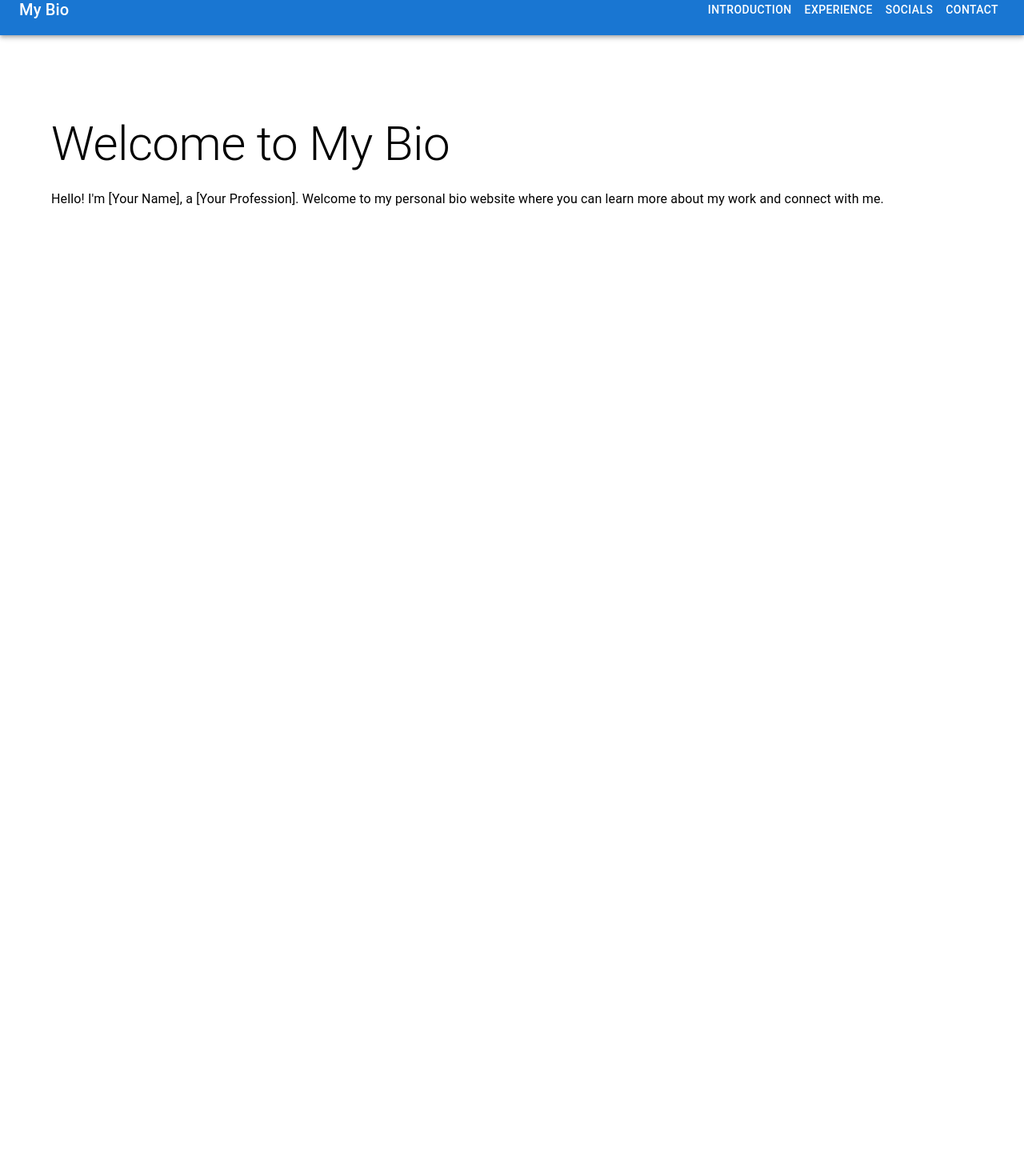
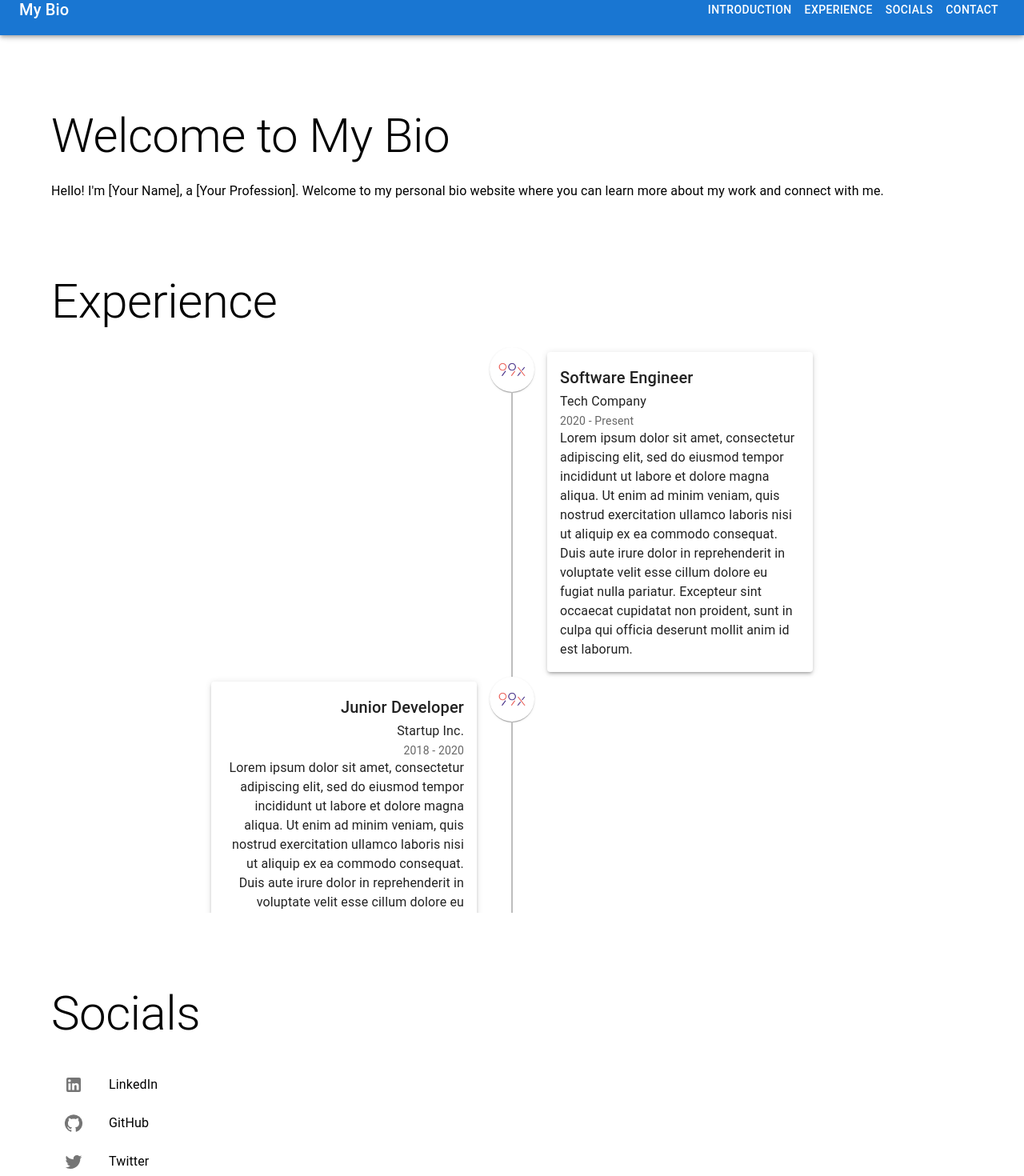
Before and after one commit to isuru117/portfolio, a React (Create React App) app: page / in a window 1280 px wide. Shown: the part 20-1490 px from the top of the page at 80% size. Before the commit the page ends 800 px from the top, so only its background shows below. Built offline with nearby package versions, Linux system fonts and the light colour scheme.

Commit message:
update App

```diff
--- a/src/App.css
+++ b/src/App.css
@@ -54,3 +54,22 @@
   transform: translateY(-100%);
   transition: opacity 600ms ease-out, transform 600ms ease-out;
 }
+
+.main-content {
+  padding-top: 90px;
+}
+
+body {
+  margin: 0;
+  font-family: 'Roboto', sans-serif;
+}
+
+.section {
+  height: 100vh;
+  /* Adjust height as needed */
+  scroll-snap-align: start;
+  overflow-y: scroll;
+  /* Enable vertical scrolling */
+  scroll-behavior: smooth;
+  /* Smooth scrolling behavior */
+}
--- a/src/App.tsx
+++ b/src/App.tsx
@@ -1,29 +1,12 @@
 import React, { useState, useEffect } from 'react';
-import { BrowserRouter as Router, Routes, Route, useLocation } from 'react-router-dom';
-import { CSSTransition, TransitionGroup } from 'react-transition-group';
+import { BrowserRouter as Router } from 'react-router-dom';
+import { CSSTransition } from 'react-transition-group';
 import NavBar from './components/NavBar/NavBar';
 import Introduction from './components/Introduction/Introduction';
 import Experience from './components/Experience/Experience';
 import Socials from './components/Socials/Socials';
 import Contact from './components/Contact/Contact';
 import './App.css';
-
-const AnimatedRoutes: React.FC = () => {
-  const location = useLocation();
-
-  return (
-    <TransitionGroup>
-      <CSSTransition key={location.key} classNames="fade" timeout={600}>
-        <Routes location={location}>
-          <Route path="/" element={<Introduction />} />
-          <Route path="/experience" element={<Experience />} />
-          <Route path="/socials" element={<Socials />} />
-          <Route path="/contact" element={<Contact />} />
-        </Routes>
-      </CSSTransition>
-    </TransitionGroup>
-  );
-};
 
 const App: React.FC = () => {
   const [inProp, setInProp] = useState(false);
@@ -37,8 +20,17 @@ const App: React.FC = () => {
       <div>
         <Router>
           <NavBar />
-          <div className="app-container">
-            <AnimatedRoutes />
+          <div id="introduction" className="main-content">
+            <Introduction />
+          </div>
+          <div id="experience" className="main-content">
+            <Experience />
+          </div>
+          <div id="socials" className="main-content">
+            <Socials />
+          </div>
+          <div id="contact" className="main-content">
+            <Contact />
           </div>
         </Router>
       </div>
```
